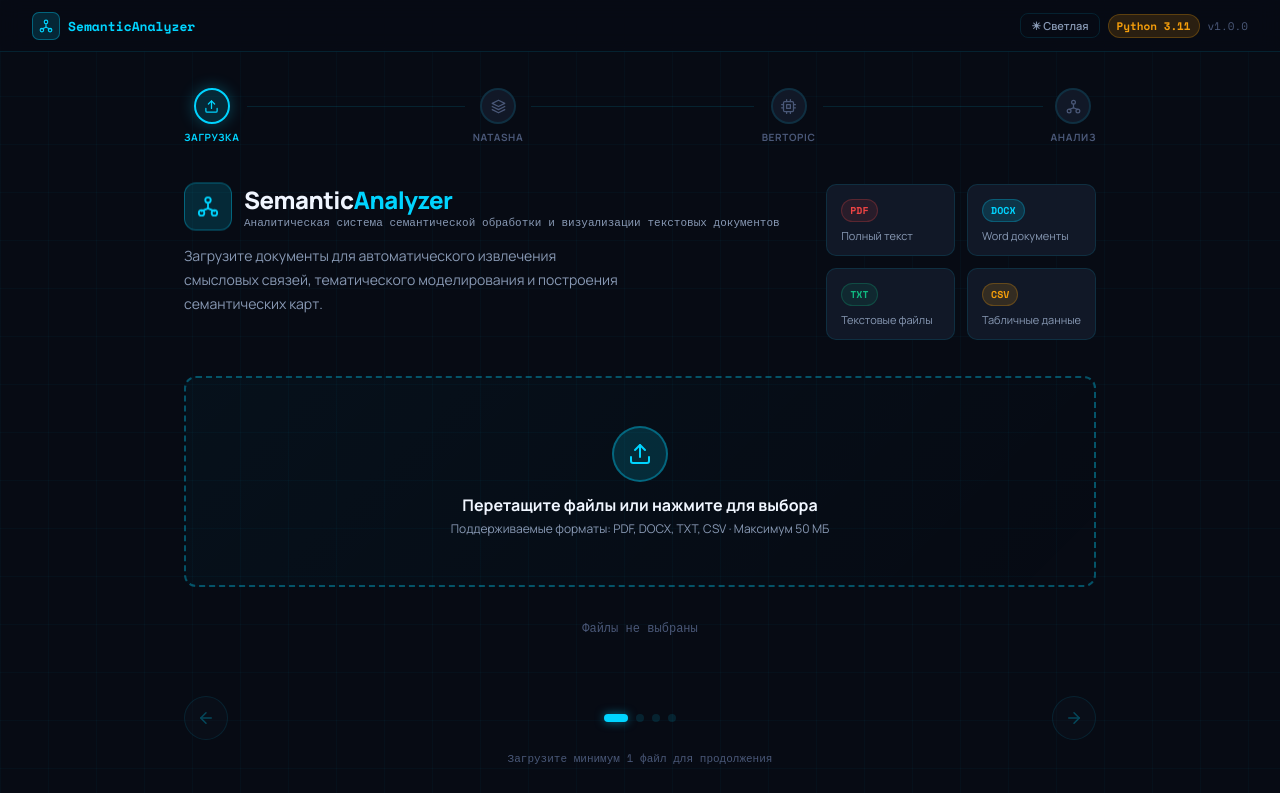
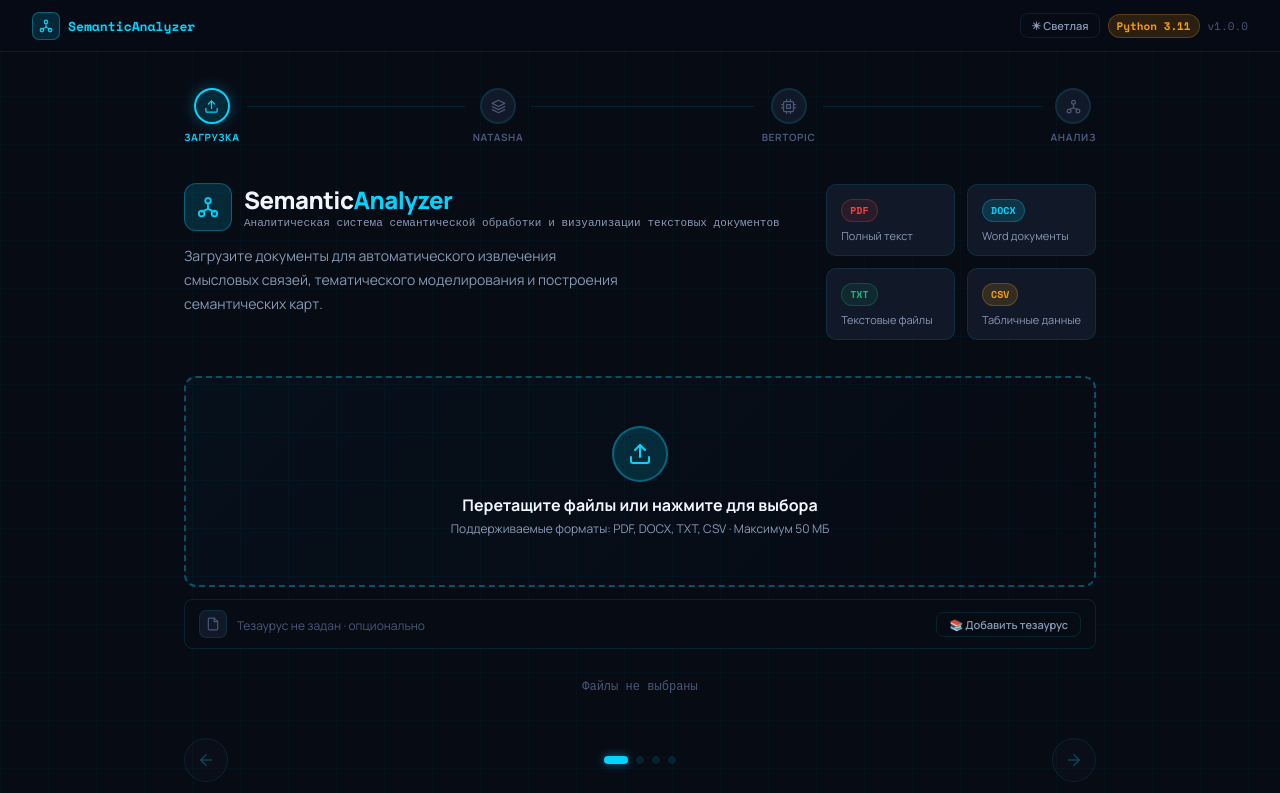
Before and after one commit to liquisss/analystic-system, a React (Vite) app in the folder frontend/: page / in a window 1280 px wide. Shown: the top 793 px of the page. Built offline with nearby package versions, Linux system fonts and the light colour scheme.

Commit message:
Update PageUpload.tsx

```diff
--- a/frontend/src/pages/PageUpload.tsx
+++ b/frontend/src/pages/PageUpload.tsx
@@ -2,20 +2,23 @@
 import { useState, useEffect } from 'react'
 import Icon from '../components/Icon'
 import { openFileDialog, onResult } from '../bridge'
+import ThesaurusModal, { ThesaurusData } from '../components/ThesaurusModal'
 
 interface PageUploadProps {
   files: { name: string; ext: string; size: number }[]
   setFiles: React.Dispatch<React.SetStateAction<{ name: string; ext: string; size: number }[]>>
+  thesaurus: ThesaurusData | null
+  setThesaurus: React.Dispatch<React.SetStateAction<ThesaurusData | null>>
 }
 
-const PageUpload = ({ files, setFiles }: PageUploadProps) => {
+const PageUpload = ({ files, setFiles, thesaurus, setThesaurus }: PageUploadProps) => {
   const [drag, setDrag] = useState(false)
-  const [loading, setLoading]         = useState(false)          // ← новое
-  const [loadProgress, setLoadProgress] = useState({             // ← новое
+  const [loading, setLoading]         = useState(false)
+  const [loadProgress, setLoadProgress] = useState({
     current: 0, total: 0, name: ''
   })
+  const [thesaurusOpen, setThesaurusOpen] = useState(false)
 
-  // Слушаем ответ от Python — один раз при монтировании
   useEffect(() => {
       onResult((data) => {
         if (data.action === 'file_loading_started') {
@@ -46,8 +49,6 @@ const PageUpload = ({ files, setFiles }: PageUploadProps) => {
   const handleDrop = (e: React.DragEvent<HTMLDivElement>) => {
     e.preventDefault()
     setDrag(false)
-    // Drag-and-drop в Qt WebEngine не даёт реальных путей
-    // поэтому открываем диалог
     openFileDialog()
   }
 
@@ -58,6 +59,8 @@ const PageUpload = ({ files, setFiles }: PageUploadProps) => {
     const ext = name.split('.').pop()?.toLowerCase()
     return ({ pdf: 'var(--red)', docx: 'var(--cyan)', txt: 'var(--green)', csv: 'var(--amber)' } as Record<string, string>)[ext ?? ''] || 'var(--text-mid)'
   }
+
+  const thesaurusCount = thesaurus ? Object.keys(thesaurus).length : 0
 
   return (
     <div className="animate-fadeUp">
@@ -94,14 +97,14 @@ const PageUpload = ({ files, setFiles }: PageUploadProps) => {
         </div>
       </div>
 
-      {/* Drop zone — вызывает Qt диалог */}
+      {/* Drop zone */}
       <div
         className={`dropzone${drag ? ' drag-over' : ''}`}
         onClick={handleClick}
         onDragOver={e => { e.preventDefault(); setDrag(true) }}
         onDragLeave={() => setDrag(false)}
         onDrop={handleDrop}
-        style={{ marginBottom: 20 }}
+        style={{ marginBottom: 12 }}
       >
         <div className="scan" />
         <div style={{ display: 'flex', flexDirection: 'column', alignItems: 'center', gap: 12, pointerEvents: 'none' }}>
@@ -116,6 +119,69 @@ const PageUpload = ({ files, setFiles }: PageUploadProps) => {
               Поддерживаемые форматы: PDF, DOCX, TXT, CSV · Максимум 50 МБ
             </p>
           </div>
+        </div>
+      </div>
+
+      {/* ── Тезаурус-панель ── */}
+      <div style={{
+        display: 'flex', alignItems: 'center', justifyContent: 'space-between',
+        marginBottom: 16, padding: '10px 14px',
+        background: 'var(--bg-deep)', borderRadius: 8,
+        border: thesaurus ? '1px solid rgba(0,188,212,.35)' : '1px solid var(--border)',
+        transition: 'border-color .2s'
+      }}>
+        <div style={{ display: 'flex', alignItems: 'center', gap: 10 }}>
+          <div style={{
+            width: 28, height: 28, borderRadius: 7,
+            background: thesaurus ? 'var(--cyan-dim)' : 'var(--bg-card)',
+            border: `1px solid ${thesaurus ? 'var(--border-hi)' : 'var(--border)'}`,
+            display: 'flex', alignItems: 'center', justifyContent: 'center',
+            flexShrink: 0, transition: 'all .2s'
+          }}>
+            <Icon name="file" size={14} color={thesaurus ? 'var(--cyan)' : 'var(--text-lo)'} />
+          </div>
+          <div>
+            {thesaurus ? (
+              <>
+                <span style={{ fontSize: 12, fontWeight: 700, color: 'var(--cyan)' }}>
+                  Тезаурус активен
+                </span>
+                <span style={{ fontSize: 12, color: 'var(--text-mid)', marginLeft: 8, fontFamily: 'var(--mono)' }}>
+                  {thesaurusCount} {thesaurusCount === 1 ? 'запись' : thesaurusCount < 5 ? 'записи' : 'записей'}
+                </span>
+              </>
+            ) : (
+              <span style={{ fontSize: 12, color: 'var(--text-lo)' }}>
+                Тезаурус не задан · опционально
+              </span>
+            )}
+          </div>
+        </div>
+        <div style={{ display: 'flex', gap: 6 }}>
+          {thesaurus && (
+            <button
+              className="btn btn-ghost"
+              style={{ padding: '4px 10px', fontSize: 11, color: 'var(--red)' }}
+              onClick={() => setThesaurus(null)}
+              onMouseEnter={e => (e.currentTarget.style.borderColor = 'var(--red)')}
+              onMouseLeave={e => (e.currentTarget.style.borderColor = 'var(--border)')}
+            >
+              Удалить
+            </button>
+          )}
+          <button
+            className="btn btn-ghost"
+            style={{
+              padding: '4px 12px', fontSize: 11,
+              color: thesaurus ? 'var(--cyan)' : 'var(--text-mid)',
+              borderColor: thesaurus ? 'rgba(0,188,212,.4)' : 'var(--border)'
+            }}
+            onClick={() => setThesaurusOpen(true)}
+            onMouseEnter={e => (e.currentTarget.style.borderColor = 'var(--cyan)')}
+            onMouseLeave={e => (e.currentTarget.style.borderColor = thesaurus ? 'rgba(0,188,212,.4)' : 'var(--border)')}
+          >
+            {thesaurus ? '✏️  Изменить' : '📚  Добавить тезаурус'}
+          </button>
         </div>
       </div>
 
@@ -182,6 +248,14 @@ const PageUpload = ({ files, setFiles }: PageUploadProps) => {
           Файлы не выбраны
         </div>
       )}
+
+      {/* Thesaurus Modal */}
+      <ThesaurusModal
+        open={thesaurusOpen}
+        initial={thesaurus}
+        onApply={setThesaurus}
+        onClose={() => setThesaurusOpen(false)}
+      />
     </div>
   )
 }
```
